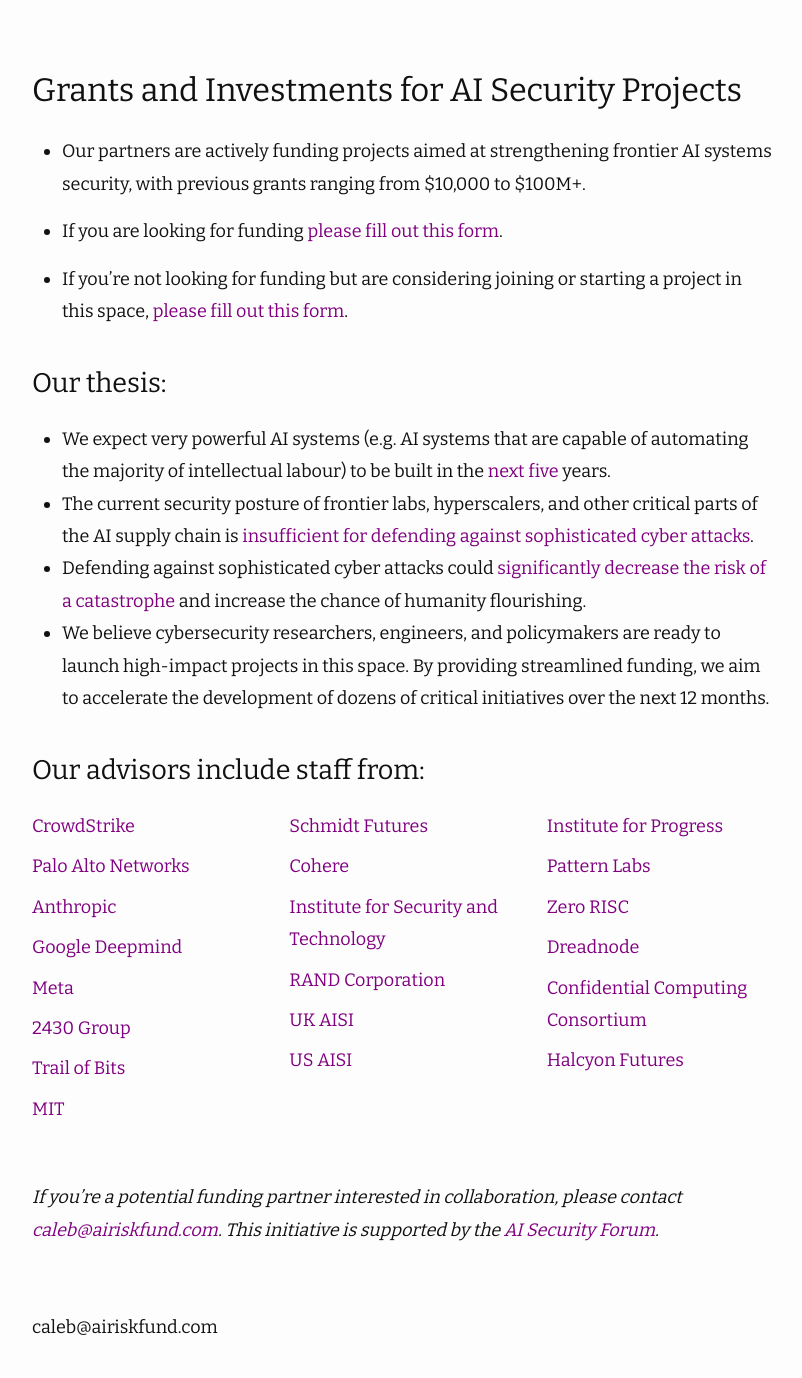
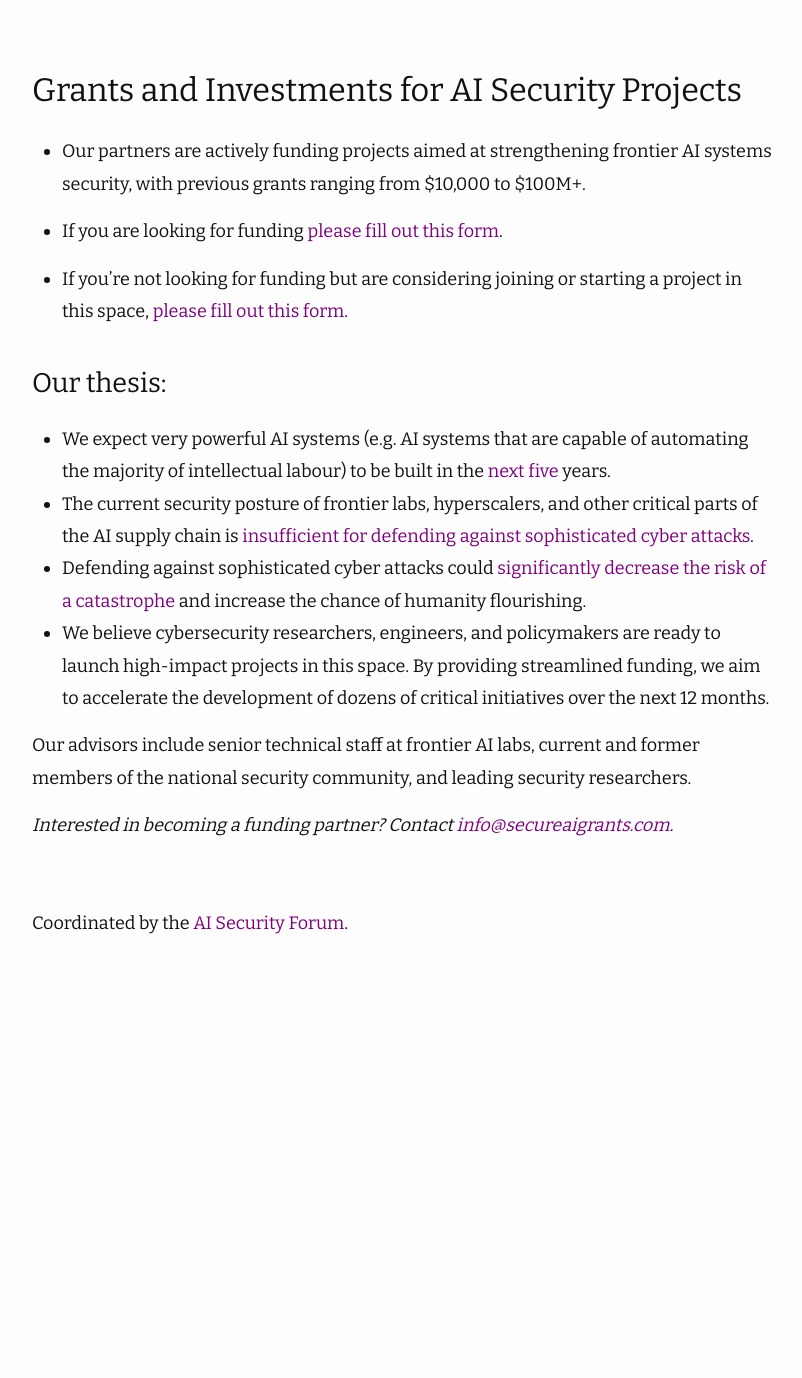
Before and after one commit to Calebp98/aisecuritygrants, a Jekyll site: the page built from index.markdown, in a window 1280 px wide. Shown: the whole page, without its empty margins (238-1040 px from the left). Built offline with Jekyll 4.4.1, drawn with Linux system fonts in a browser that asks for light colours; nearby versions of some CDN libraries; after the commit the page ends 974 px from its top, so only the background shows below that.

Commit message:
changed advisors line

```diff
--- a/_includes/footer.html
+++ b/_includes/footer.html
@@ -1,4 +1,4 @@
-<footer class="site-footer h-card">
+<!-- <footer class="site-footer h-card">
     <data class="u-url" href="{{ "/" | relative_url }}"></data>
     <div class="wrapper">
       <div class="footer-col-wrapper">
@@ -19,4 +19,26 @@
         </div>
       </div>
     </div>
-  </footer>
+  </footer> -->
+
+  <footer class="site-footer h-card">
+    <data class="u-url" href="{{ "/" | relative_url }}"></data>
+    <div class="wrapper">
+      <div class="footer-col-wrapper">
+        <div class="footer-col">
+          <ul class="contact-list">
+            <li class="p-name">
+              {%- if site.author -%}
+                <a class="black-link" href="{{ site.url }}/about.html">
+                  {{ site.author | escape }}
+                </a>
+              {%- endif -%}
+            </li>
+            <li>
+              Coordinated by the <a href="https://aisecurity.forum" class="black-link">AI Security Forum</a>.
+            </li>
+          </ul>
+        </div>
+      </div>
+    </div>
+</footer>
--- a/_includes/head.html
+++ b/_includes/head.html
@@ -6,6 +6,8 @@
   <link rel="stylesheet" href="{{ '/assets/css/main.css' | relative_url }}" />
   <link rel="shortcut icon" type="image/x-icon" href="{{ site.favicon | relative_url }}" />
   <link rel="stylesheet" href="{{ '/assets/css/agate.css' | relative_url }}" />
+  <title>AI Security Grants | AI Security Forum</title>
+
   <script src="https://cdnjs.cloudflare.com/ajax/libs/highlight.js/9.4.0/highlight.min.js"></script>
   <script>
     hljs.initHighlightingOnLoad();
--- a/assets/css/main.scss
+++ b/assets/css/main.scss
@@ -33,3 +33,11 @@ h1 {
       margin-bottom: 0.5rem;
     }
   }
+
+  .black-link {
+    color: purple;
+
+    &:hover {
+        color: darken(purple, 15%);
+    }
+}
--- a/index.markdown
+++ b/index.markdown
@@ -17,37 +17,6 @@ layout: default
 - Defending against sophisticated cyber attacks could [significantly decrease the risk of a catastrophe](https://www.cold-takes.com/racing-through-a-minefield-the-ai-deployment-problem/) and increase the chance of humanity flourishing.
 - We believe cybersecurity researchers, engineers, and policymakers are ready to launch high-impact projects in this space. By providing streamlined funding, we aim to accelerate the development of dozens of critical initiatives over the next 12 months.
 
-## Our advisors include staff from:
+Our advisors include senior technical staff at frontier AI labs, current and former members of the national security community, and leading security researchers.
 
-<div class="advisor-grid">
-  <ul>
-    <li><a href="https://www.crowdstrike.com">CrowdStrike</a></li>
-    <li><a href="https://www.paloaltonetworks.com">Palo Alto Networks</a></li>
-    <li><a href="https://www.anthropic.com">Anthropic</a></li>
-    <li><a href="https://deepmind.google/">Google Deepmind</a></li>
-    <li><a href="https://www.llama.com/">Meta</a></li>
-    <li><a href="https://www.2430group.org">2430 Group</a></li>
-    <li><a href="https://www.trailofbits.com">Trail of Bits</a></li>
-    <li><a href="https://www.mit.edu">MIT</a></li>
-  </ul>
-
-  <ul>
-    <li><a href="https://www.schmidtfutures.com">Schmidt Futures</a></li>
-    <li><a href="https://cohere.ai">Cohere</a></li>
-    <li><a href="https://securityandtechnology.org/">Institute for Security and Technology</a></li>
-    <li><a href="https://www.rand.org">RAND Corporation</a></li>
-    <li><a href="https://www.aisi.gov.uk">UK AISI</a></li>
-    <li><a href="https://www.nist.gov/aisi">US AISI</a></li>
-  </ul>
-
-  <ul>
-    <li><a href="https://progress.institute">Institute for Progress</a></li>
-    <li><a href="https://www.patternlabs.co">Pattern Labs</a></li>
-    <li><a href="https://risczero.com">Zero RISC</a></li>
-    <li><a href="https://www.dreadnode.io/">Dreadnode</a></li>
-    <li><a href="https://confidentialcomputing.io">Confidential Computing Consortium</a></li>
-    <li><a href="https://halcyonfutures.org/">Halcyon Futures</a></li>
-  </ul>
-</div>
-
-_If you're a potential funding partner interested in collaboration, please contact [caleb@airiskfund.com](mailto:caleb@airiskfund.com). This initiative is supported by the [AI Security Forum](https://aisecurity.forum)._
+_Interested in becoming a funding partner? Contact [info@secureaigrants.com](mailto:info@secureaigrants.com)._
```
